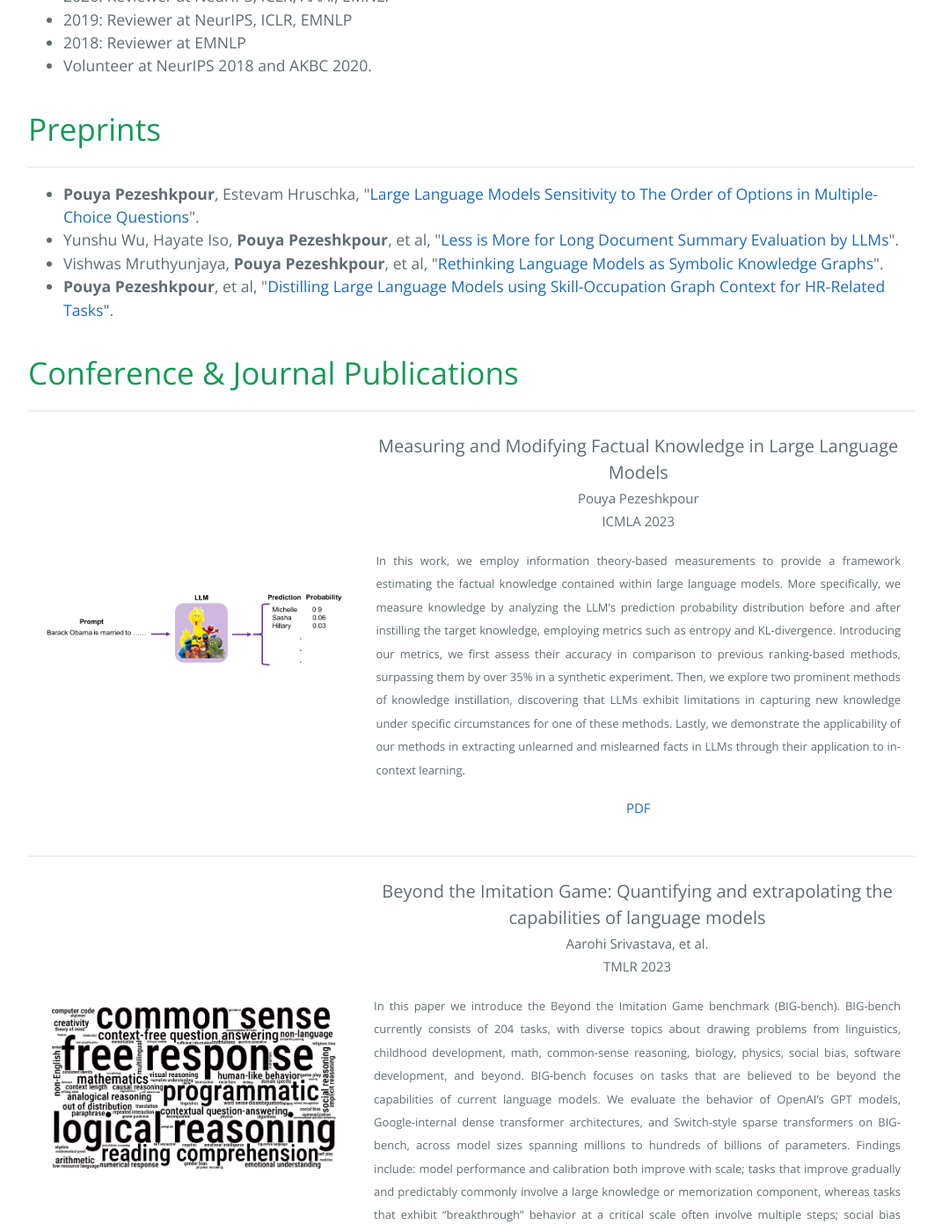
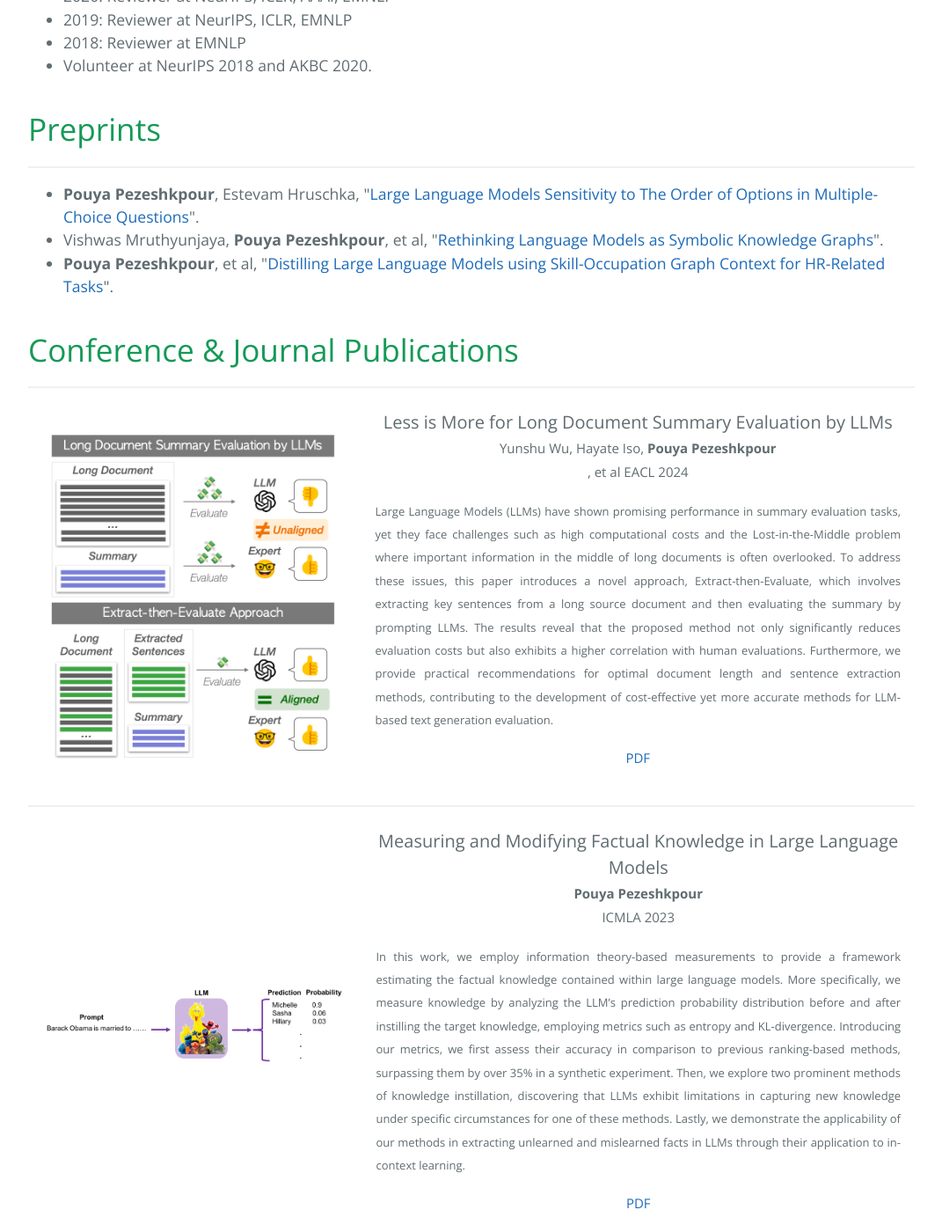
Before and after one commit to pouyapez/pouyapez.github.io, a Jekyll site: the page built from index.md, in a window 1280 px wide and 1400 px high, scrolled down 1155 px. Shown: the whole window at 88% size, without its empty margins (104-1175 px from the left). Built offline with Jekyll 4.4.1, drawn with Linux system fonts in a browser that asks for light colours.

Commit message:
Update index.md

```diff
--- a/index.md
+++ b/index.md
@@ -62,12 +61,37 @@
     <col width="800px" />
       <tr>
         <td>
+          <img class="left-align image noselect" src="/images/nlg-eval.png" width="1000">
+        </td>
+        <td>
+          <p class="text cright-align text-large add-top-margin" style="width:100%;" align="center">
+              <font style="font-size:20px">Less is More for Long Document Summary Evaluation by LLMs</font><br>
+              <font style="font-size:15px">Yunshu Wu, Hayate Iso, <b>Pouya Pezeshkpour</b><br>, et al
+              EACL 2024</font><br>
+             </p><p align="justify"> <font style="font-size:13px">Large Language Models (LLMs) have shown promising performance in summary evaluation tasks, yet they face challenges such as high computational costs and the Lost-in-the-Middle problem where important information in the middle of long documents is often overlooked. To address these issues, this paper introduces a novel approach, Extract-then-Evaluate, which involves extracting key sentences from a long source document and then evaluating the summary by prompting LLMs. The results reveal that the proposed method not only significantly reduces evaluation costs but also exhibits a higher correlation with human evaluations. Furthermore, we provide practical recommendations for optimal document length and sentence extraction methods, contributing to the development of cost-effective yet more accurate methods for LLM-based text generation evaluation.
+ </font><br></p>
+                      <p align="center">
+             <font style="font-size:15px"><a href="https://arxiv.org/pdf/2309.07382">PDF</a></font>
+             </p>
+        </td>
+      </tr>
+   </table>
+</div>
+
+* * *
+
+<div class="menu-container noselect">
+   <table class="content-table">
+    <col width="500px" />
+    <col width="800px" />
+      <tr>
+        <td>
           <img class="left-align image noselect" src="/images/measure.png" width="1000">
         </td>
         <td>
           <p class="text cright-align text-large add-top-margin" style="width:100%;" align="center">
               <font style="font-size:20px">Measuring and Modifying Factual Knowledge in Large Language Models</font><br>
-              <font style="font-size:15px">Pouya Pezeshkpour<br>
+              <font style="font-size:15px"><b>Pouya Pezeshkpour</b><br>
               ICMLA 2023</font><br>
              </p><p align="justify"> <font style="font-size:13px">In this work, we employ information theory-based measurements to provide a framework estimating the factual knowledge contained within large language models. More specifically, we measure knowledge by analyzing the LLM’s prediction probability distribution before and after instilling the target knowledge, employing metrics such as entropy and KL-divergence. Introducing our metrics, we first assess their accuracy in comparison to previous ranking-based methods, surpassing them by over 35% in a synthetic experiment. Then, we explore two prominent methods of knowledge instillation, discovering that LLMs exhibit limitations in capturing new knowledge under specific circumstances for one of these methods. Lastly, we demonstrate the applicability of our methods in extracting unlearned and mislearned facts in LLMs through their application to in-context learning.
  </font><br></p>
```
Also changed, not shown: other parts of index.md (+0 -1 lines).
